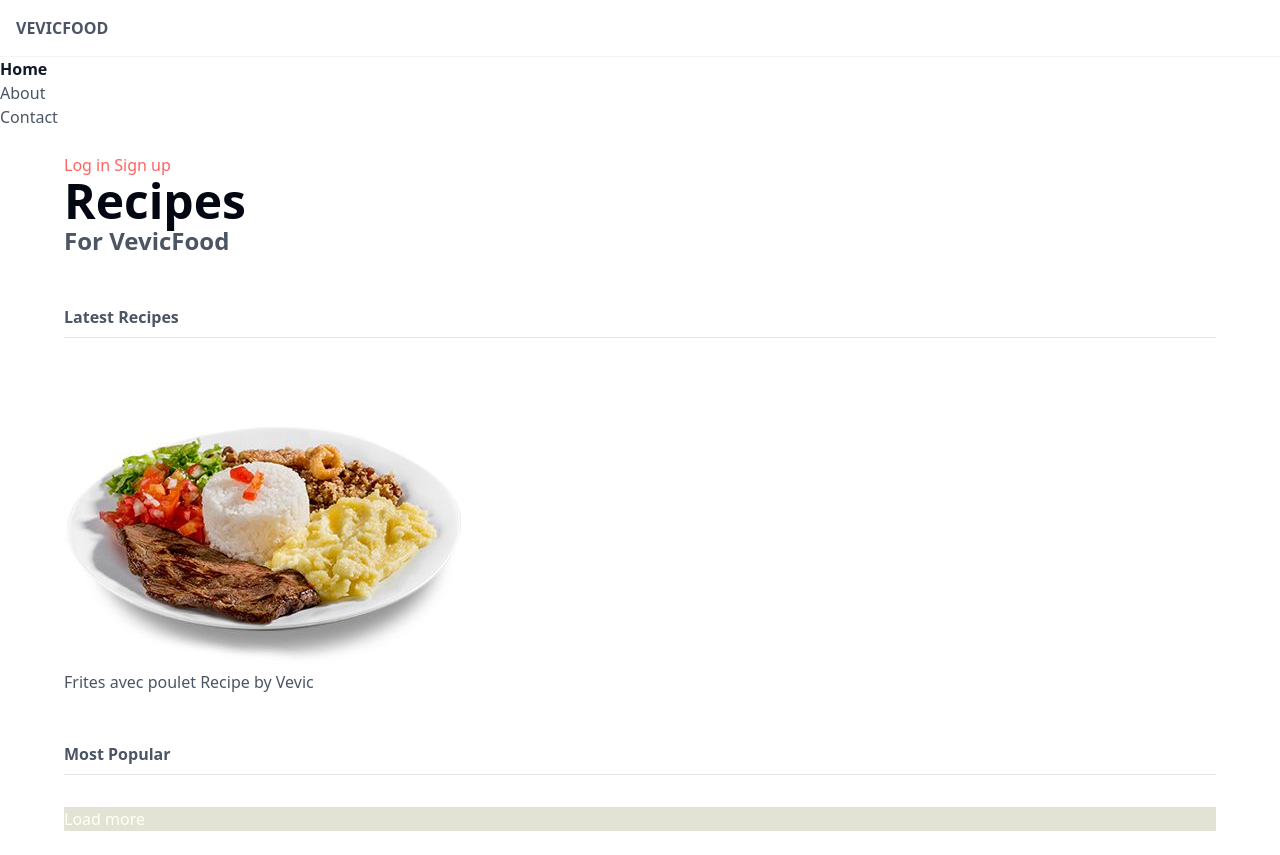
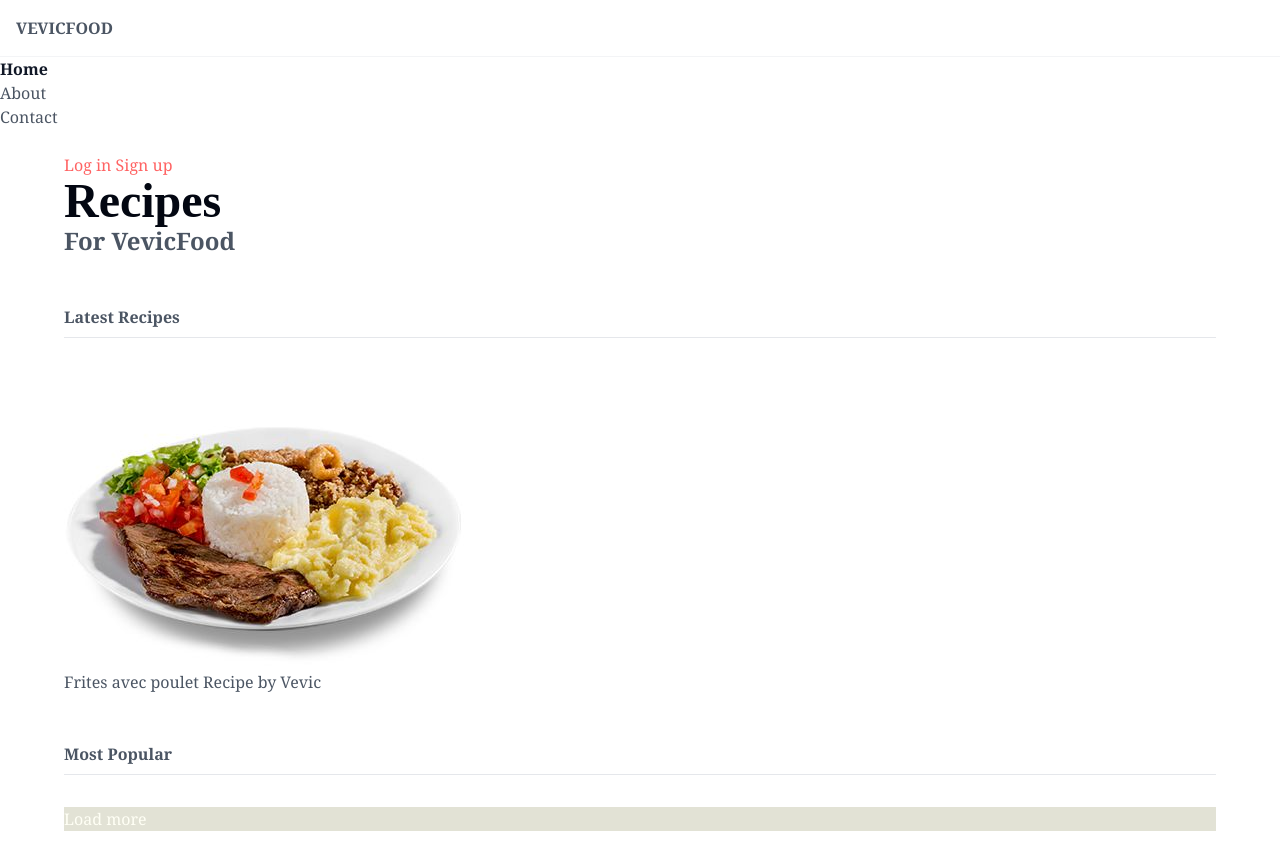
Before and after one commit to GaelNsabua/TailwindCSS-interface, a website: page public/index.html in a window 1280 px wide. Drawn offline with Linux system fonts and the light colour scheme.

Commit message:
Font family modified

```diff
--- a/public/index.html
+++ b/public/index.html
@@ -5,7 +5,7 @@
     <link rel="stylesheet" href="./output.css">
     <title>Document</title>
 </head>
-<body class="text-gray-600">
+<body class="text-gray-600 font-serif">
     <div>
         <!-- start nav -->
         <div>
@@ -43,7 +43,7 @@
             </div>
 
             <header>
-                <h2 class="text-gray-950 text-5xl font-semibold">Recipes</h2>
+                <h2 class="text-gray-950 text-5xl font-semibold font-body">Recipes</h2>
                 <h3 class="text-2xl font-semibold">For VevicFood</h3>
             </header>
 
--- a/tailwind.config.js
+++ b/tailwind.config.js
@@ -9,6 +9,9 @@ module.exports = {
           100: '#E2E2D5',
           200: '#FFFFF5'
         }
+      },
+      fontFamily: {
+        body: ['merriweather']
       }
     },
   },
```
Also changed, not shown: public/output.css.
